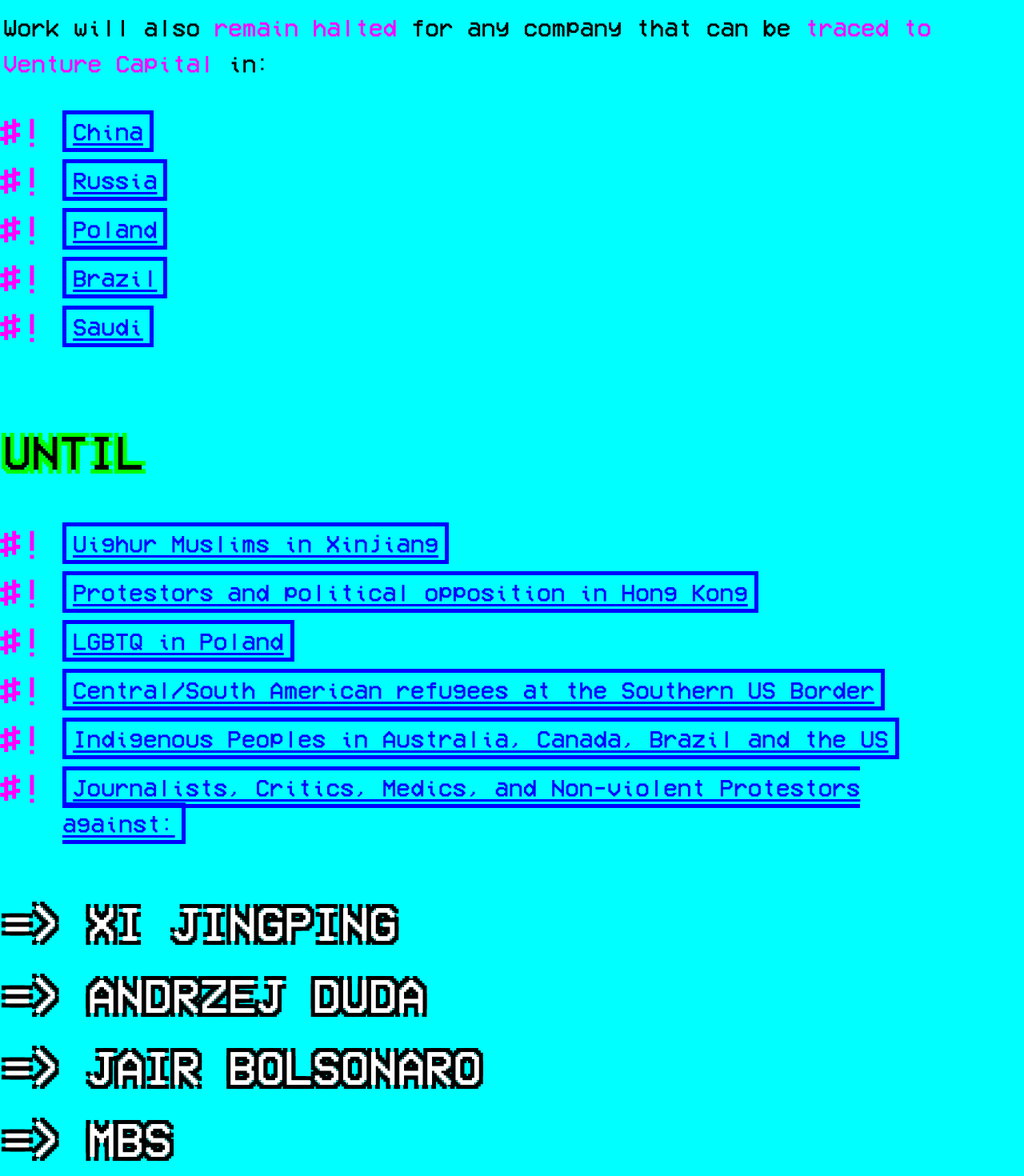
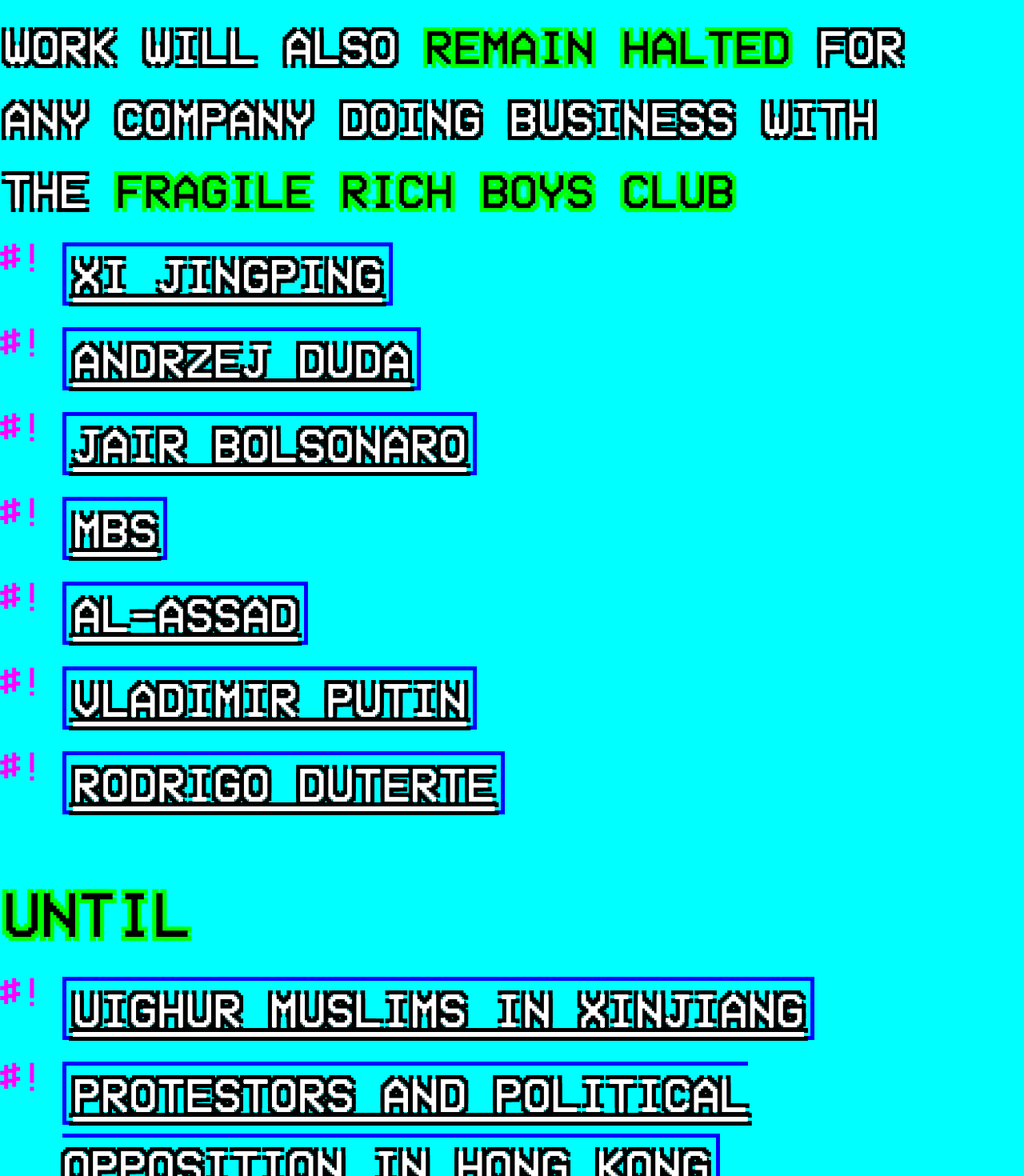
Before and after one commit to TheDripper/notusedyet, a Nuxt app: page / in a window 1280 px wide. Shown: the part 2660-4130 px from the top of the page at 80% size. Built offline with nearby package versions, Linux system fonts and the light colour scheme.

Commit message:
shadow width fix, say their names done on both pages

```diff
--- a/layouts/default.vue
+++ b/layouts/default.vue
@@ -117,8 +117,12 @@ iframe {
 
 .shadow {
   color: white;
-  text-shadow: 5px 5px 0 #000, -5px -5px 0 #000, -5px 5px 0 #000,
-    5px -5px 0 #000;
+  text-shadow: 3px 3px 0 #000, -3px -3px 0 #000, -3px 3px 0 #000,
+      3px -3px 0 #000;
+  @screen md {
+    text-shadow: 5px 5px 0 #000, -5px -5px 0 #000, -5px 5px 0 #000,
+      5px -5px 0 #000;
+  }
   box-shadow: none !important;
   .black {
     color: black !important;
@@ -144,4 +148,20 @@ li {
     transform: scale(1.7);
   }
 }
+.text-white {
+  color: white !important;
+}
+#until {
+  font-size: 80px !important;
+}
+#actual_patriarchy {
+  a {
+    color: white !important;
+  }
+}
+#occupy_venture_capital_until {
+  a {
+    color: white !important;
+  }
+}
 </style>
--- a/pages/index.vue
+++ b/pages/index.vue
@@ -161,91 +161,121 @@
           >decade after decade</a>, without a headline or a
           <span class="magenta">protest</span>.
         </span>
-        <p>
+        <h3 class="shadow uppercase">
           Work will also
-          <span class="magenta">remain halted</span> for any company that can be
-          <span class="magenta">traced to Venture Capital</span> in:
-        </p>
-        <ul>
+          <span class="black">remain halted</span> for any company doing business with the
+          <span class="black blink">fragile rich boys club</span>
+        </h3>
+        <ul id="actual_patriarchy">
           <li>
-            <a
-              href="https://www.google.com/search?gs_ssp=eJzj4tTP1TcwS0szMzBg9OKqyFTIyswryMxLBwBK9Qbs&q=xi+jinping&rlz=1C5CHFA_enUS847US847&oq=xi+jing&aqs=chrome.1.69i57j46j69i59j0l3j69i61j69i60.2003j0j7&sourceid=chrome&ie=UTF-8"
-              target="_blank"
-            >China</a>
+            <h3 class="shadow uppercase">
+              <a href="https://en.wikipedia.org/wiki/Winnie-the-Pooh" target="_blank">Xi Jingping</a>
+            </h3>
           </li>
           <li>
-            <a
-              href="https://www.google.com/search?q=vladimir+putin&rlz=1C5CHFA_enUS847US847&oq=vladimir+putin&aqs=chrome..69i57j46j0l5j69i60.2113j0j7&sourceid=chrome&ie=UTF-8"
-              target="_blank"
-            >Russia</a>
-          </li>
-          <li>
+            <h3 class="shadow uppercase">
               <a
                 href="https://www.google.com/search?q=andrzej+duda&rlz=1C5CHFA_enUS847US847&oq=andrzej+duda&aqs=chrome.0.69i59j46j0l4j69i60l2.6647j0j9&sourceid=chrome&ie=UTF-8"
                 target="_blank"
-            >Poland</a>
+              >Andrzej Duda</a>
+            </h3>
           </li>
           <li>
+            <h3 class="shadow uppercase">
               <a
                 href="https://www.google.com/search?q=jair+bolsonaro&rlz=1C5CHFA_enUS847US847&oq=Jair+Bolsonaro&aqs=chrome.0.0j46j0l5j69i60.2812j0j9&sourceid=chrome&ie=UTF-8"
                 target="_blank"
-            >Brazil</a>
+              >Jair Bolsonaro</a>
+            </h3>
           </li>
           <li>
+            <h3 class="shadow uppercase">
               <a
-              href="https://www.google.com/search?q=mbs&rlz=1C5CHFA_enUS847US847&oq=mbs&aqs=chrome..69i57j46j0l6.1034j0j7&sourceid=chrome&ie=UTF-8"
+                href="https://www.google.com/search?q=jamal+khashoggi&rlz=1C5CHFA_enUS847US847&oq=jamal+khashoggi&aqs=chrome..69i57j46j0l6.6502j0j9&sourceid=chrome&ie=UTF-8"
                 target="_blank"
-            >Saudi</a>
+              >MBS</a>
+            </h3>
+          </li>
+          <li>
+            <h3 class="shadow uppercase">
+              <a
+                href="https://www.google.com/search?q=al-assad&rlz=1C5CHFA_enUS847US847&oq=al-assad&aqs=chrome.0.69i59j46j0l2j46l2j0j69i60.1394j0j4&sourceid=chrome&ie=UTF-8"
+                target="_blank"
+              >al-Assad</a>
+            </h3>
+          </li>
+          <li>
+            <h3 class="shadow uppercase">
+              <a
+                href="https://www.google.com/search?q=vladimir+putin&rlz=1C5CHFA_enUS847US847&oq=vladimir+putin&aqs=chrome..69i57j46j0l6.3341j0j7&sourceid=chrome&ie=UTF-8"
+                target="_blank"
+              >Vladimir Putin</a>
+            </h3>
+          </li>
+          <li>
+            <h3 class="shadow uppercase">
+              <a
+                href="https://www.google.com/search?q=rodrigo+duterte&rlz=1C5CHFA_enUS847US847&oq=rodrigo+duterte&aqs=chrome..69i57j46j0l6.2868j0j9&sourceid=chrome&ie=UTF-8"
+                target="_blank"
+              >Rodrigo Duterte</a>
+            </h3>
           </li>
         </ul>
-        <h3 class="shadow blink">
+        <h3 id="until" class="shadow">
           <span class="black">UNTIL</span>
         </h3>
-        <ul>
+        <div class="flex justify-between items-center">
+          <ul id="occupy_venture_capital_until">
             <li>
+              <h3 class="shadow uppercase">
                 <a
                   href="https://www.google.com/search?rlz=1C5CHFA_enUS847US847&ei=ExEuX5D4INix0PEPjt2O8Aw&q=uighur+muslims+xi+jingping&oq=uighur+muslims+xi+jingping&gs_lcp=CgZwc3ktYWIQAzoECAAQRzoFCAAQsQM6BwgAELEDEEM6AggAUJ8lWJozYNw2aAJwAXgAgAFbiAHRB5IBAjE0mAEAoAEBqgEHZ3dzLXdpesABAQ&sclient=psy-ab&ved=0ahUKEwjQzcHgyorrAhXYGDQIHY6uA84Q4dUDCAw&uact=5"
                   target="_blank"
                 >Uighur Muslims in Xinjiang</a>
+              </h3>
             </li>
             <li>
+              <h3 class="shadow uppercase">
                 <a
                   href="https://www.google.com/search?q=hong+kong+protesters&rlz=1C5CHFA_enUS847US847&oq=hong+kong+protesters&aqs=chrome..69i57j0l7.5827j0j9&sourceid=chrome&ie=UTF-8"
                   target="_blank"
                 >Protestors and political opposition in Hong Kong</a>
+              </h3>
             </li>
             <li>
+              <h3 class="shadow uppercase">
                 <a
                   href="https://www.google.com/search?q=lgbtq+poland&rlz=1C5CHFA_enUS847US847&oq=lgbtq+poland&aqs=chrome..69i57j0l7.3937j0j9&sourceid=chrome&ie=UTF-8"
                   target="_blank"
                 >LGBTQ in Poland</a>
+              </h3>
             </li>
             <li>
+              <h3 class="shadow uppercase">
                 <a
                   href="https://www.google.com/search?rlz=1C5CHFA_enUS847US847&ei=9RYuX9jyMfWx0PEPr_GoqAM&q=us+border+detained&oq=us+border+detained&gs_lcp=CgZwc3ktYWIQAzIGCAAQFhAeOgQIABBHOgUIABCxAzoLCC4QsQMQxwEQowI6BAgAEEM6BwgAELEDEEM6CAguEMcBEKMCOgIIADoICAAQFhAKEB5Q5j5YjEtg_UtoAHABeACAAVGIAfAEkgEBOZgBAKABAaoBB2d3cy13aXrAAQE&sclient=psy-ab&ved=0ahUKEwiYweGu0IrrAhX1GDQIHa84CjUQ4dUDCAw&uact=5"
                   target="_blank"
                 >Central/South American refugees at the Southern US Border</a>
+              </h3>
             </li>
             <li>
+              <h3 class="shadow uppercase">
                 <a
                   href="https://www.google.com/search?q=bolsanaro+amazon&rlz=1C5CHFA_enUS847US847&oq=bolsanaro+amazon&aqs=chrome..69i57j0l7.2373j0j9&sourceid=chrome&ie=UTF-8"
                   target="_blank"
                 >Indigenous Peoples in Australia, Canada, Brazil and the US</a>
+              </h3>
             </li>
             <li>
+              <h3 class="shadow uppercase">
                 <a
                   href="https://www.google.com/search?q=russian+journalist&rlz=1C5CHFA_enUS847US847&oq=russian+journalist&aqs=chrome..69i57j0l5j46j0.2947j0j7&sourceid=chrome&ie=UTF-8"
                   target="_blank"
-            >Journalists, Critics, Medics, and Non-violent Protestors against:</a>
+                >Journalists, Critics, Medics, and Non-violent Protestors</a>
+              </h3>
             </li>
           </ul>
-        <h3 class="shadow uppercase">=&gt; Xi Jingping</h3>
-        <h3 class="shadow uppercase">=&gt; Andrzej Duda</h3>
-        <h3 class="shadow uppercase">=&gt; Jair Bolsonaro</h3>
-        <h3 class="shadow uppercase">=&gt; MBS</h3>
-        <h3 class="shadow uppercase">=&gt; al-Assad</h3>
-        <h3 class="shadow uppercase">=&gt; Vladimir Putin</h3>
-        <h3 class="shadow uppercase">=&gt; Rodrigo Duterte</h3>
+        </div>
         <h3
           class="magenta"
         >are no longer kidnapped, tortured, imprisoned, murdered, and disappeared.</h3>
--- a/pages/occupy-venture-capital-our-house-is-on-fire.vue
+++ b/pages/occupy-venture-capital-our-house-is-on-fire.vue
@@ -978,8 +978,13 @@
         >international partners</a>.
       </li>
     </ul>
-    <h3 class="blink shadow uppercase">
+    <h3 id="unicorns" class="blink shadow uppercase">
         No more unicorns. Our house is on
+        <a
+          id="greta_thunberg_is_fire"
+          href="https://www.google.com/search?q=greta+thunberg&rlz=1C5CHFA_enUS847US847&oq=gre&aqs=chrome.0.69i59j69i57j69i59j46l2j69i61l2j69i60.2026j0j7&sourceid=chrome&ie=UTF-8"
+          target="_blank"
+        >fire.</a>No more unicorns. Our house is on
         <a
           id="greta_thunberg_is_fire"
           href="https://www.google.com/search?q=greta+thunberg&rlz=1C5CHFA_enUS847US847&oq=gre&aqs=chrome.0.69i59j69i57j69i59j46l2j69i61l2j69i60.2026j0j7&sourceid=chrome&ie=UTF-8"
@@ -1107,17 +1112,17 @@ p {
 .bump {
   font-size: 40px;
 }
-.shadow {
-  color: white;
-  text-shadow: 5px 5px 0 #000, -5px -5px 0 #000, -5px 5px 0 #000,
-    5px -5px 0 #000;
-  box-shadow: none !important;
-  .black {
-    color: black !important;
-    text-shadow: 5px 5px 0 lime, -5px -5px 0 lime, -5px 5px 0 lime,
-      5px -5px 0 lime;
-  }
-}
+// .shadow {
+//   color: white;
+//   text-shadow: 5px 5px 0 #000, -5px -5px 0 #000, -5px 5px 0 #000,
+//     5px -5px 0 #000;
+//   box-shadow: none !important;
+//   .black {
+//     color: black !important;
+//     text-shadow: 5px 5px 0 lime, -5px -5px 0 lime, -5px 5px 0 lime,
+//       5px -5px 0 lime;
+//   }
+// }
 h3 {
   font-size: 34px;
   @screen md {
@@ -1189,20 +1194,5 @@ li {
   font-size: 60px;
   color: black !important;
 }
-.text-white {
-  color: white !important;
-}
-#until {
-    font-size: 80px !important;
-}
-#actual_patriarchy {
-  a {
-    color: white !important;
-  }
-}
-#occupy_venture_capital_until {
-  a {
-    color: white !important;
-  }
-}
+
 </style>
```
Lines whose indentation alone changed are shown as unchanged.
